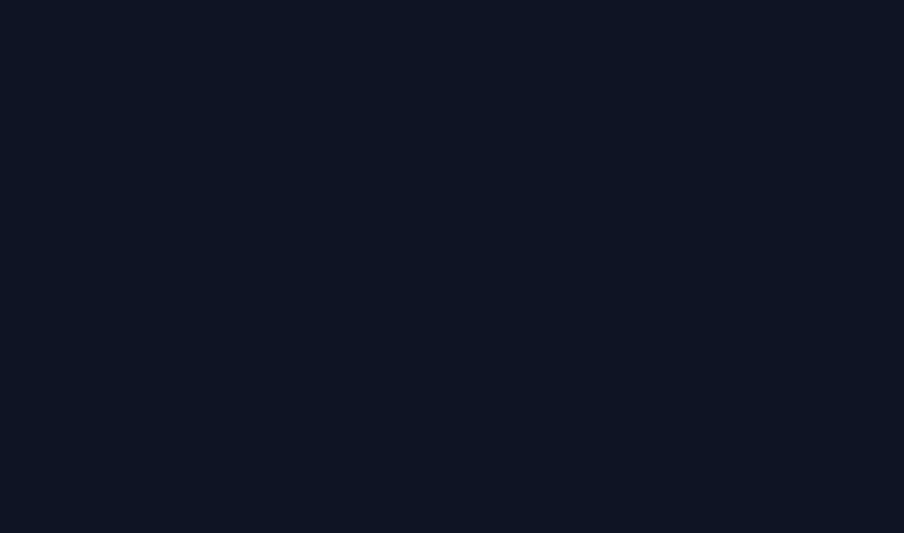
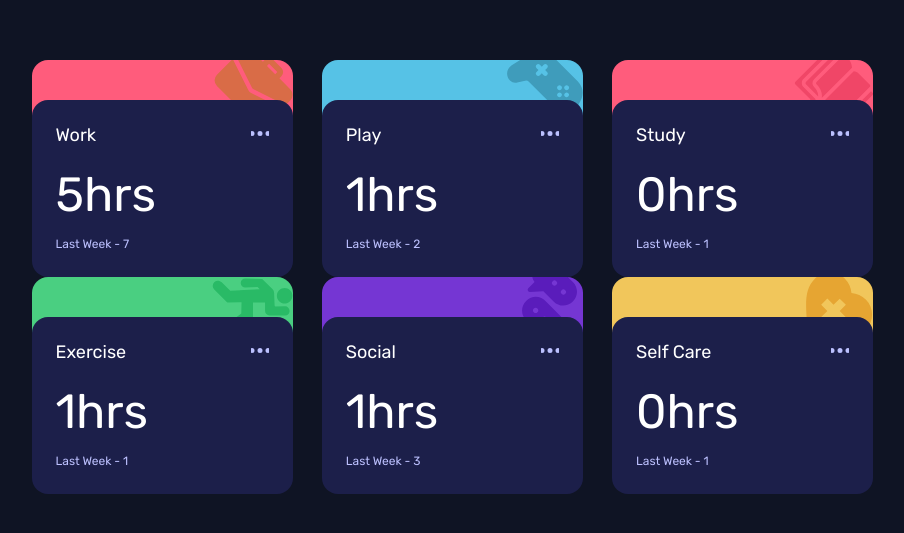
Before and after one commit to asharifauzan/react-time-tracking-dashboard, a React (Create React App) app: page / in a window 1280 px wide. Shown: the part 123-656 px from the top of the page, without its empty margins (15-919 px from the left). Built offline with nearby package versions, Linux system fonts and the light colour scheme.

Commit message:
show list of activities

```diff
--- a/src/Components/Base/Component.jsx
+++ b/src/Components/Base/Component.jsx
@@ -1,5 +1,12 @@
+import Schedule from './Schedule/Component'
+import styles from './styles.module.scss'
+
 function Base() {
-  return <div></div>
+  return (
+    <div className={styles.container}>
+      <Schedule />
+    </div>
+  )
 }
 
 export default Base
--- /dev/null
+++ b/src/Components/Base/Schedule/Component.jsx
@@ -0,0 +1,130 @@
+import Card from '../../Card/Component'
+import styles from './styles.module.scss'
+
+// TODOl: separate the JSON
+const data = [
+  {
+    "title": "Work",
+    "timeframes": {
+      "daily": {
+        "current": 5,
+        "previous": 7
+      },
+      "weekly": {
+        "current": 32,
+        "previous": 36
+      },
+      "monthly": {
+        "current": 103,
+        "previous": 128
+      }
+    }
+  },
+  {
+    "title": "Play",
+    "timeframes": {
+      "daily": {
+        "current": 1,
+        "previous": 2
+      },
+      "weekly": {
+        "current": 10,
+        "previous": 8
+      },
+      "monthly": {
+        "current": 23,
+        "previous": 29
+      }
+    }
+  },
+  {
+    "title": "Study",
+    "timeframes": {
+      "daily": {
+        "current": 0,
+        "previous": 1
+      },
+      "weekly": {
+        "current": 4,
+        "previous": 7
+      },
+      "monthly": {
+        "current": 13,
+        "previous": 19
+      }
+    }
+  },
+  {
+    "title": "Exercise",
+    "timeframes": {
+      "daily": {
+        "current": 1,
+        "previous": 1
+      },
+      "weekly": {
+        "current": 4,
+        "previous": 5
+      },
+      "monthly": {
+        "current": 11,
+        "previous": 18
+      }
+    }
+  },
+  {
+    "title": "Social",
+    "timeframes": {
+      "daily": {
+        "current": 1,
+        "previous": 3
+      },
+      "weekly": {
+        "current": 5,
+        "previous": 10
+      },
+      "monthly": {
+        "current": 21,
+        "previous": 23
+      }
+    }
+  },
+  {
+    "title": "Self Care",
+    "timeframes": {
+      "daily": {
+        "current": 0,
+        "previous": 1
+      },
+      "weekly": {
+        "current": 2,
+        "previous": 2
+      },
+      "monthly": {
+        "current": 7,
+        "previous": 11
+      }
+    }
+  }
+]
+
+function Schedule() {
+  return (
+  <div className={styles.activity_wrapper}>
+    {/* TODO: make timeframes dynamic, daily | weekly */}
+    {
+      data.map((d, key)=> {
+        return (
+          <Card
+            key={key}
+            title={d.title}
+            activity={d.timeframes.daily}
+            timemode="week"
+          />
+        )
+      })
+    }
+  </div>
+  )
+}
+
+export default Schedule
--- /dev/null
+++ b/src/Components/Base/Schedule/styles.module.scss
@@ -0,0 +1,5 @@
+.activity_wrapper {
+  display: flex;
+  justify-content: space-around;
+  flex-wrap: wrap;
+}
--- /dev/null
+++ b/src/Components/Base/styles.module.scss
@@ -0,0 +1,13 @@
+@import '../../variable';
+
+.container {
+  display: flex;
+  width: 95%;
+  height: max-content;
+}
+
+@media screen and (min-width: $desktop) {
+  .container {
+    width: 80%;
+  }
+}
```
